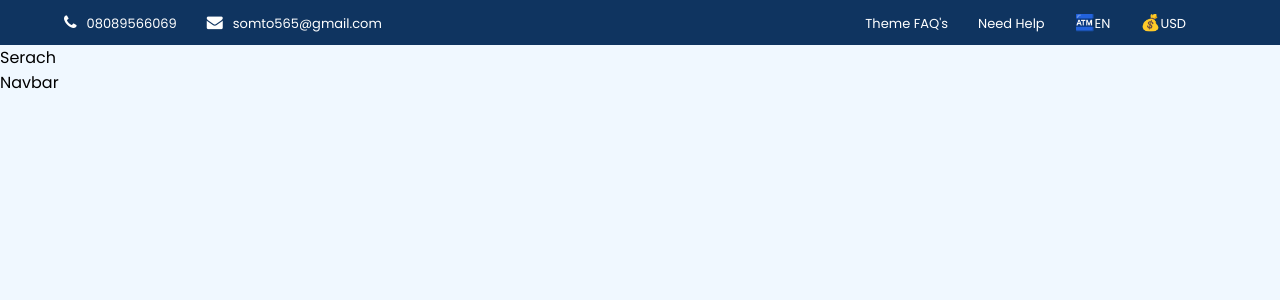
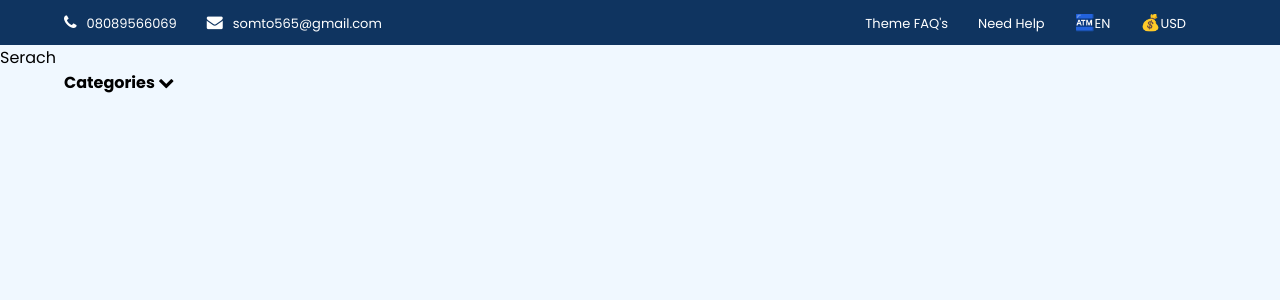
Before and after one commit to Chrstphr9/E-Commerce-Project, a React (Create React App) app: page / in a window 1280 px wide. Shown: the top 300 px of the page. Built offline with nearby package versions, Linux system fonts and the light colour scheme.

Commit message:
navbar construction

```diff
--- a/src/components/NavBar/Navbar.jsx
+++ b/src/components/NavBar/Navbar.jsx
@@ -2,7 +2,25 @@ import React from 'react'
 
 const Navbar = () => {
   return (
-    <div>Navbar</div>
+    <>
+    <header className='header'>
+      <div className="container d_flex">
+        <div className="categories d_flex">
+          <span className="fa-solid fa-border-all"></span>
+            <h4>
+              Categories <i className="fa fa-chevron-down"></i>
+            </h4>
+        </div>
+        <div className="navlink">
+          <ul className="nav">
+            <li>
+              <link></link>
+            </li>
+          </ul>
+        </div>
+      </div>
+    </header>
+    </>
   )
 }
 
```
